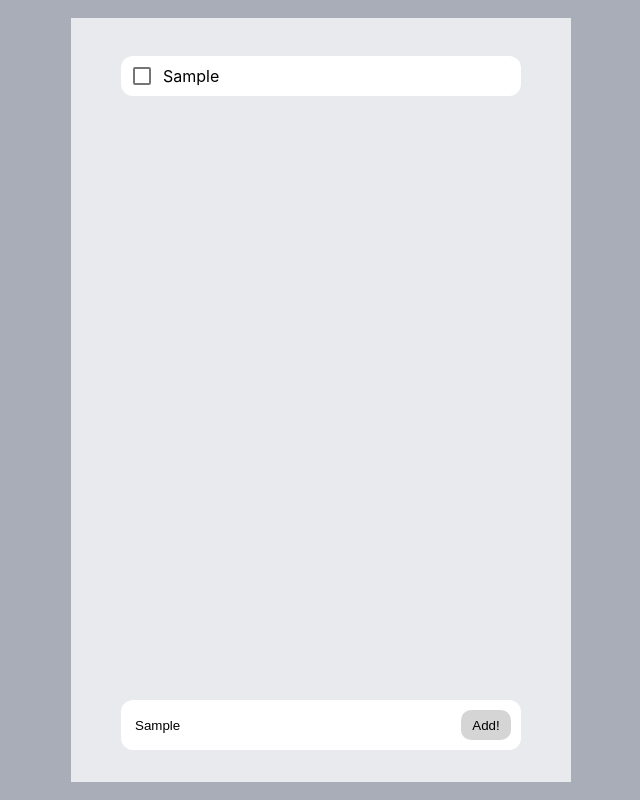
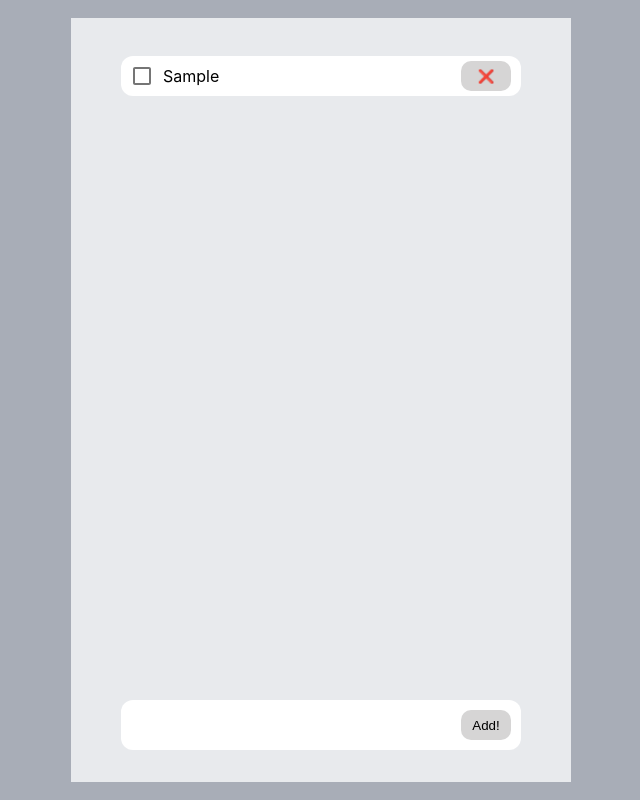
Before and after one commit to minhaejo/redux_todoList, a React (Create React App) app: page / in a window 1280 px wide. Both pictures are taken after typing "Sample" into the empty fields and a click on the button "Add!". Shown: the whole page, without its empty margins (319-959 px from the left). Built offline with nearby package versions, Linux system fonts and the light colour scheme.

Commit message:
second commit

```diff
--- a/src/App.js
+++ b/src/App.js
@@ -11,6 +11,7 @@ import { selectTodoList } from './features/todoSlice';
 
 function App() {
   const todoList =useSelector(selectTodoList)
+  //useSelector은 이미 state를 알고있는 놈임
   return (
     <div className="app">
       <div className='app__container'>
--- a/src/components/Input.css
+++ b/src/components/Input.css
@@ -26,3 +26,6 @@ button{
     height: 30px;
     width: 50px;
 }
+form{
+    display: contents;
+}
--- a/src/components/Input.js
+++ b/src/components/Input.js
@@ -8,6 +8,7 @@ const Input = () => {
     const dispatch = useDispatch() // 디스페치를 사용하겠다 그럼 액션이 있어야 하고 액션이 불리면 리듀서로 보냄 리듀서가
     //스테이트를 바꾸니까 .
     const addTodo = ()=> {
+          setInput("")
       //리듀서 안에 뭐가필요함>? 당연히 액션이지 그래서 디스패치 안에 리듀서안에 액션 넣은 구조라고 보면 됨)
         dispatch(saveTodo({
             item:input,
@@ -18,8 +19,10 @@ const Input = () => {
     }
   return (
     <div className='input'>
+           <form onSubmit={(e)=>e.preventDefault()}>
         <input type="text" value={input} onChange={e=>setInput(e.target.value)} />
         <button onClick={addTodo}>Add!</button>
+        </form>
 
     </div>
   )
--- a/src/components/TodoItem.js
+++ b/src/components/TodoItem.js
@@ -5,30 +5,26 @@ import Checkbox from "@material-ui/core/Checkbox"
 
 import { setCheck } from '../features/todoSlice'
 import { useDispatch } from 'react-redux'
+import {setDelete} from "../features/todoSlice"
 
 function TodoItem({name,done,id}) {
   const dispatch = useDispatch()
 
   const handleCheck = ()=> {
      dispatch(setCheck(id))
+  }
 
-  }
   return (
     <div className='todoItem'>
-
      <Checkbox
       checked={done}
       color="primary"
       onChange={handleCheck}
       inputProps={{'aria-lable':'secondary checkbox'}}
-      //aria-checked속성은 요소가 선택되었는지( true), 선택되지 않았는지( false), 또는 확인된 상태가 미정( )인지 여부를 나타냅니다 .
+      //aria-checked속성은 요소가 선택되었는지( true), 선택되지 않았는지( false), 또는 확인된 상태가 미정( )인지 여부를 나타냄
       />
-
-
-
-
-  <p className={done && "todoItem--done"}>{name}</p>
-
+     <p className={done && "todoItem--done"}>{name}</p>
+     <button onClick={()=>dispatch(setDelete(id))}>❌</button>
     </div>
   )
 }
--- a/src/features/todoSlice.js
+++ b/src/features/todoSlice.js
@@ -5,6 +5,8 @@ const initialState = {
      //에서 [todoList] 의 초기값과 동일
 }
 
+
+//reducer state의 값을 변경하기때문에 dispatch에 액션을 전달하면 리듀서호출 디스
 
 const todoSlice = createSlice({
   name: "todos",
@@ -14,7 +16,11 @@ const todoSlice = createSlice({
       //saveTodo라는 리듀서안에 set함수와 같은 기능을 동작한 후 데이터 반환
        saveTodo:(state,action)=>{
            //[setTodoList]의 내용과 동일
-           state.todoList.push(action.payload) //payload: "액션의 실행에 따라 해당 데이터를 뱉어줌",
+           state.todoList.push(action.payload)
+
+            //payload: "액션의 실행에 따라 해당 데이터를 뱉어줌",
+           //액션이 그냥 액션타입으로 바로 꽂히는거고 원래 뒤에 반환값이나 변경할 값 필요했잖슴 그걸 페이로드로 그냥 하고
+           //useDispatch안에 saveTodo넣고 그 안에 액션 말 없이 넣기때문에 엑션 필없는거임
 
           //  const increment = createAction("counter/increment");
 
@@ -25,17 +31,15 @@ const todoSlice = createSlice({
                 // 위의 코드에서 볼 수 있듯이 createAction에는 기본적으로 타입 문자열만 제공하면 된다.
 
                 // 그리고 만들어진 액션 생성자의 파라미터는 그대로 payload 필드에 들어간다.
-
-
        },
 
        setCheck:(state,action)=>{
          state.todoList.map(item => {
            //여기서 페이로ㅓ드는   payload: {
-                                        //   item: 'ㄴㅁㅇ',
-                                        //   done: false,
-                                        //   id: 1655631219918
-                                        // }를 말함
+                  // item: 'ㄴㅁㅇ',
+                //   done: false,
+                  //   id: 1655631219918
+                  // }를 말함
            if (action.payload === item.id) {
              if (item.done === true) {
                item.done = false // 이라인도 잘 해석안됨.
@@ -44,12 +48,19 @@ const todoSlice = createSlice({
              }
            }
           })
-       }
+       },
+
+       setDelete:(state,action)=>{
+        state.todoList.filter(todos => todos.id !== action.id)
+       } // 이렇게 하며s 삭제안되나>?
   }
 });
 
+// const onRemove = id => e => {
+//     setTodos(todos.filter(todo => todo.id !== id));
+//   };
 
-export const {saveTodo,setCheck} = todoSlice.actions
+export const {saveTodo,setCheck,setDelete} = todoSlice.actions
 
 export const selectTodoList = state => state.todos.todoList // 이 줄 해석 안됨
 
```
